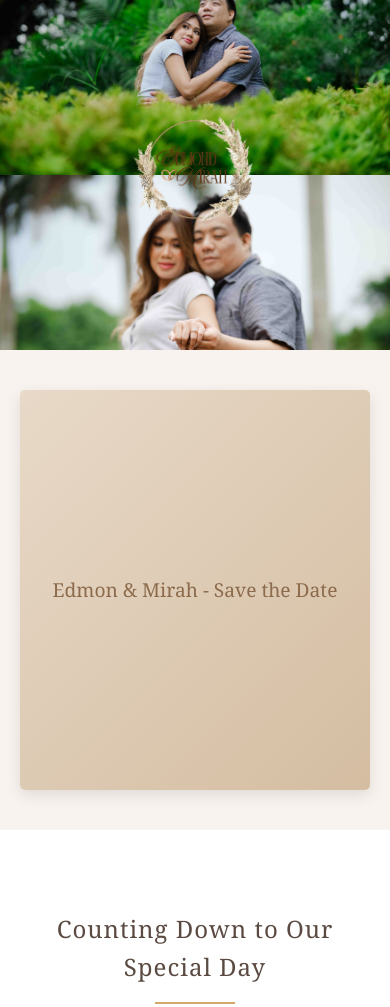
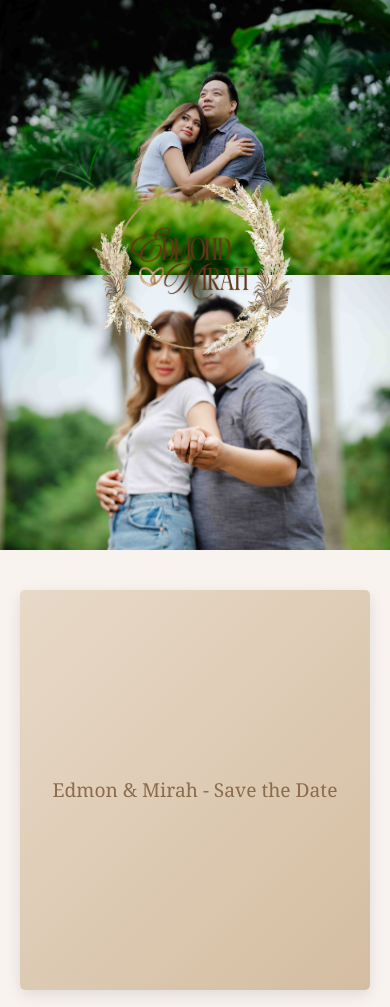
Before and after one commit to EmYours/Edmon-Mirah, a plain HTML site: page index.html in a window 390 px wide. Shown: the top 1007 px of the page. Drawn offline with Linux system fonts and the light colour scheme.

Commit message:
Update index.html

```diff
--- a/index.html
+++ b/index.html
@@ -91,7 +91,7 @@ header {
 }
 
 .header-logo {
-    max-width: 300px;
+    max-width: 400px;
     height: auto;
     display: block;
     position: relative;
@@ -601,7 +601,7 @@ header {
         /* Responsive adjustments */
 @media (max-width: 768px) {
     header {
-        min-height: 400px;
+        min-height: 500px;
         padding: 40px 0 30px;
     }
 
@@ -623,7 +623,7 @@ header {
     }
 
     .header-logo {
-        max-width: 200px;
+        max-width: 350px;
         margin-bottom: 20px;
     }
 
@@ -638,12 +638,12 @@ header {
 
 @media (max-width: 480px) {
     header {
-        min-height: 350px;
+        min-height: 550px;
         padding: 30px 0 20px;
     }
 
     .header-logo {
-        max-width: 150px;
+        max-width: 250px;
         margin-bottom: 15px;
     }
 
```
